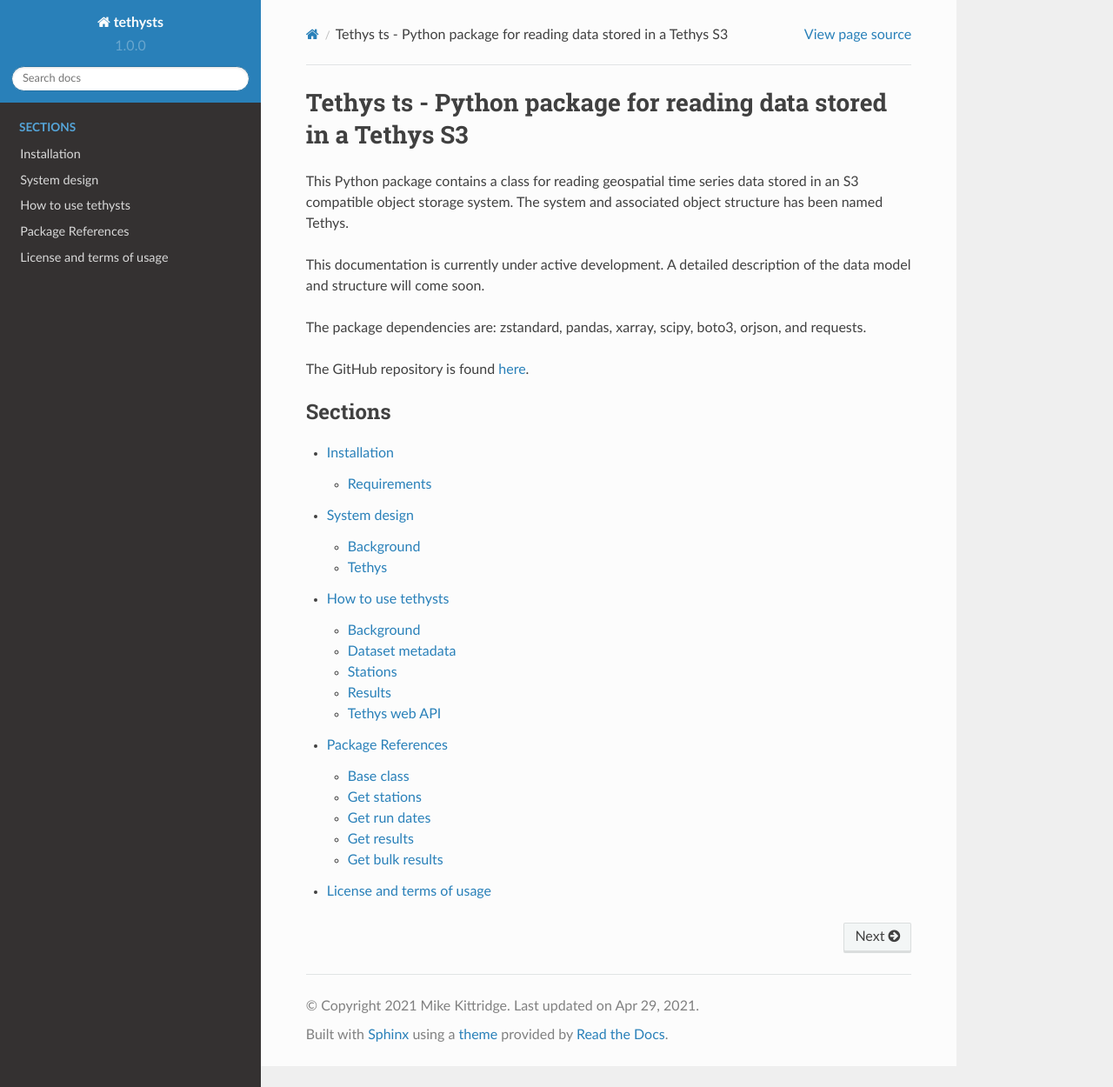
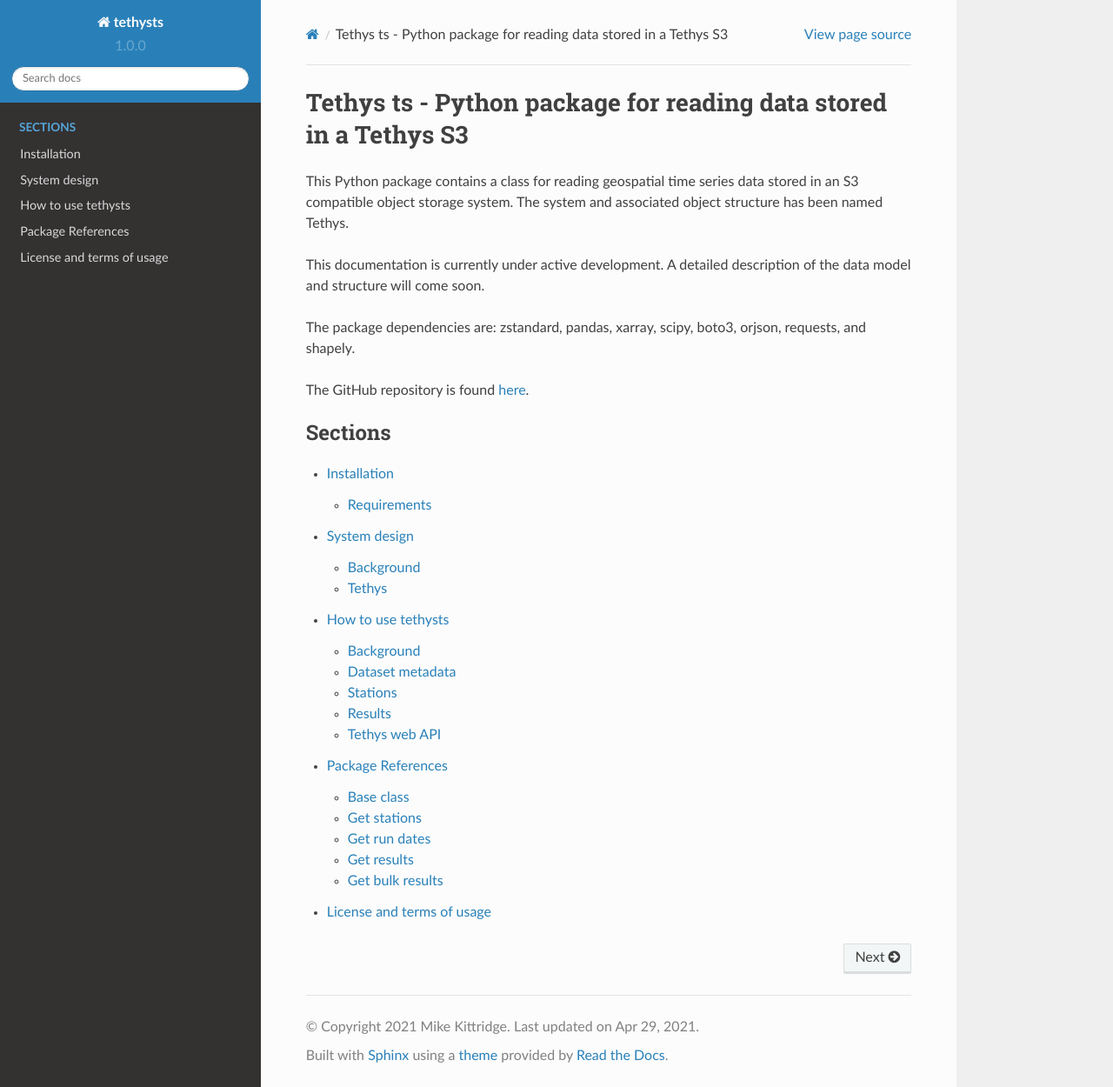
Before and after one commit to tethys-ts/tethysts, a Sphinx documentation site: the page built from sphinx/source/index.rst, in a window 1280 px wide and 1250 px high. Shown: the whole window at 87% size. Built offline with Sphinx 7.4.7 and the Read the Docs theme 2.0.0, drawn with Linux system fonts in a browser that asks for light colours.

Commit message:
updated docs

```diff
--- a/sphinx/source/index.rst
+++ b/sphinx/source/index.rst
@@ -4,7 +4,7 @@ This Python package contains a class for reading geospatial time series data sto
 
 This documentation is currently under active development. A detailed description of the data model and structure will come soon.
 
-The package dependencies are: zstandard, pandas, xarray, scipy, boto3, orjson, and requests.
+The package dependencies are: zstandard, pandas, xarray, scipy, boto3, orjson, requests, and shapely.
 
 The GitHub repository is found `here <https://github.com/tethys-ts/tethysts>`_.
 
--- a/sphinx/source/installation.rst
+++ b/sphinx/source/installation.rst
@@ -10,4 +10,4 @@ Or conda::
 
 Requirements
 ------------
-The package dependencies are: zstandard, pandas, xarray, scipy, boto3, orjson, and requests.
+The package dependencies are: zstandard, pandas, xarray, scipy, boto3, orjson, requests, and shapely.
```
Also changed, not shown: sphinx/source/usage.rst (+8 -9 lines).
